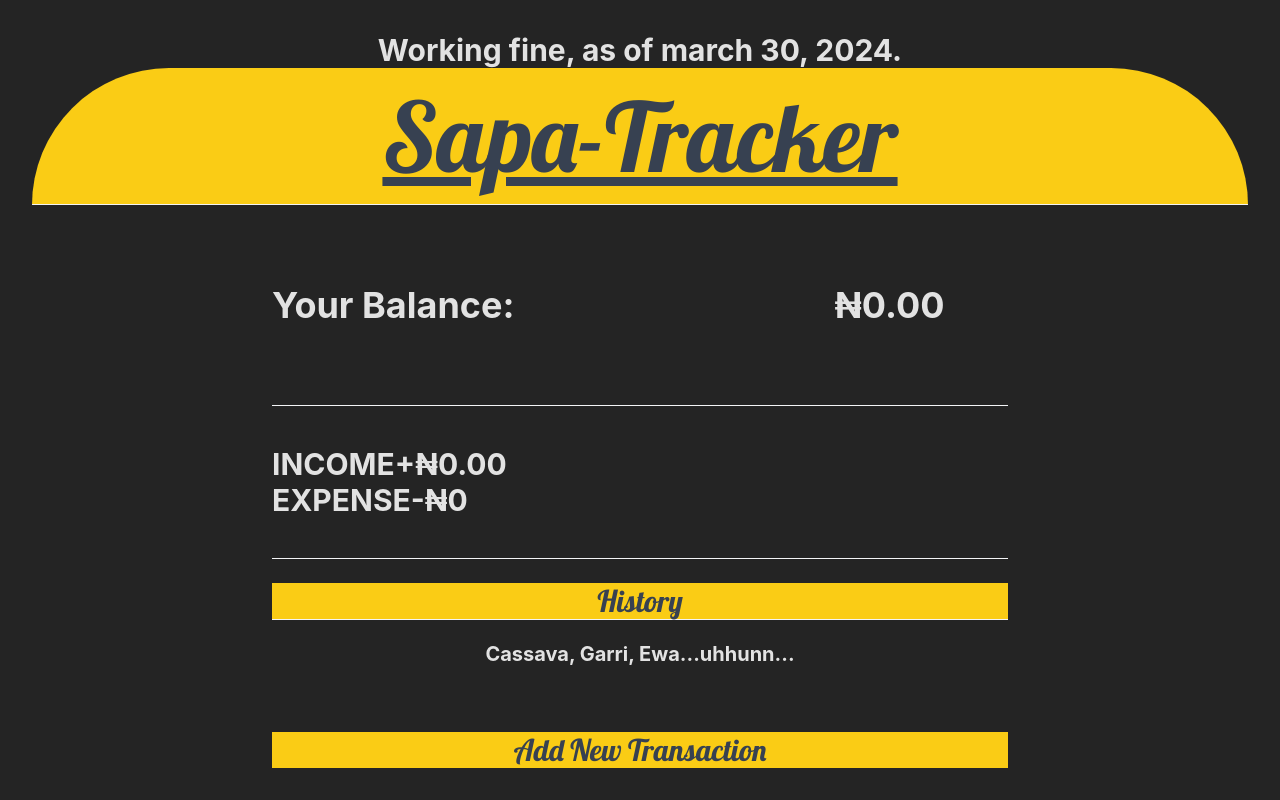
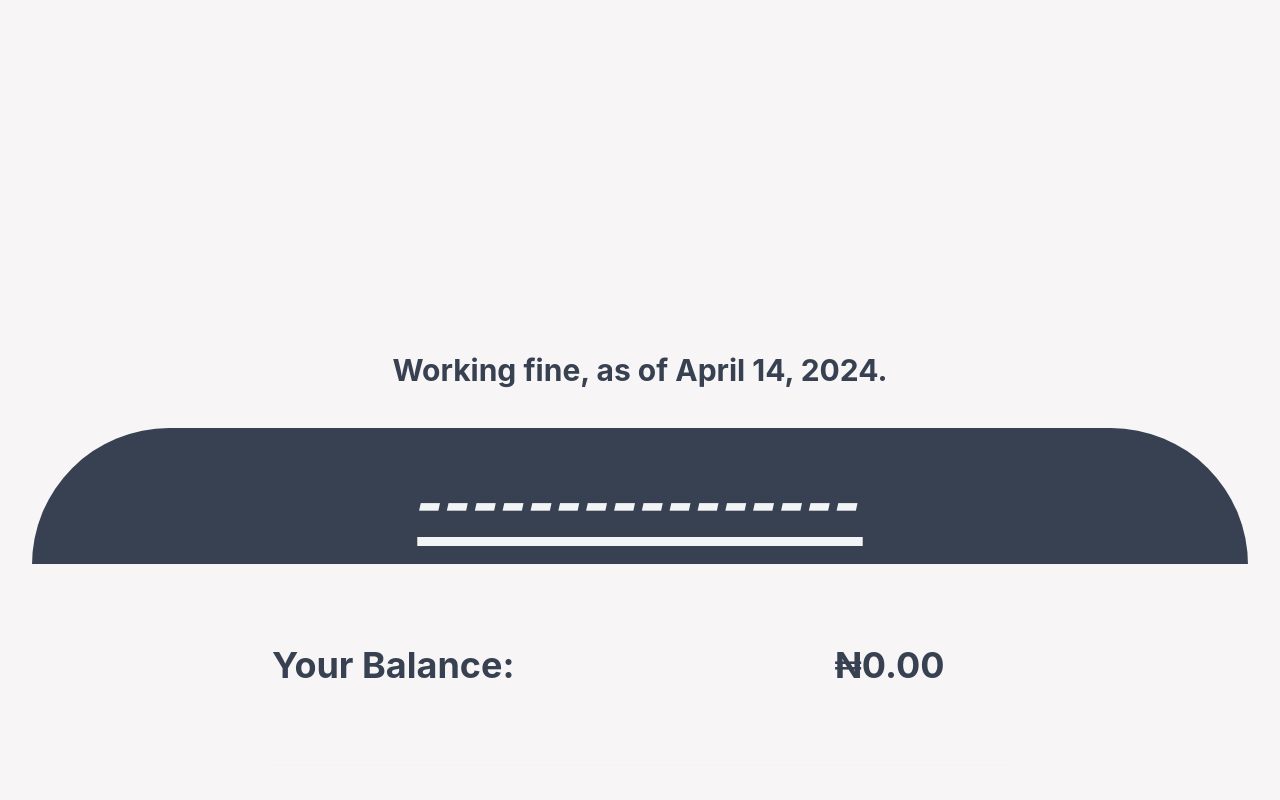
Before and after one commit to maximus-kai/sapatracker, a React (Vite) app: page / in a window 1280 px wide. Shown: the top 800 px of the page. Built offline with nearby package versions, Linux system fonts and the light colour scheme; a web font is replaced by a local one.

Commit message:
a few more tweats here and there with the color

```diff
--- a/src/App.jsx
+++ b/src/App.jsx
@@ -12,8 +12,8 @@ function App() {
   return (
     <GlobalProvider >
       <div>
-      <h5 className="text-grey-100 text-3xl font-bold ">
-        Working fine, as of march 30, 2024.
+      <h5 className="text-gray-700 text-3xl pt-80 pb-10 font-bold ">
+        Working fine, as of April 14, 2024.
           </h5>
           <Nav/>
           <Heading/>
--- a/src/Components/AddTransaction.jsx
+++ b/src/Components/AddTransaction.jsx
@@ -21,9 +21,9 @@ export default function AddTransaction() {
         <br/>
         <h5 className="text-3xl
          mx-60
-       text-gray-700
+       text-gray-100
          font-body
-       bg-yellow-400
+       bg-gray-700
          mt-10
          font-bold ">
         Add New Transaction
@@ -32,7 +32,8 @@ export default function AddTransaction() {
       <input
           className='
           mt-10
-          px-60 py-5'
+          px-60 py-5
+          text-gray-700'
           label="Description"
           value = {text}
           onChange={(e)=> {setText(e.target.value)}}
@@ -41,6 +42,7 @@ export default function AddTransaction() {
         <div >
           <h5 className="
           text-3xl
+          text-gray-700
           font-bold ">
         Amount
            </h5>
@@ -48,6 +50,7 @@ export default function AddTransaction() {
           className='
           mt-10
           px-60
+          text-gray-700
           py-5'
             value = {amount}
             onChange={(e)=> {setAmount(e.target.value) }}
@@ -57,8 +60,8 @@ export default function AddTransaction() {
         py-5
         mt-10
         px-60
-        bg-yellow-400
-        text-gray-700
+        bg-gray-700
+        text-gray-100
         font-bold
         font-body
         text-3xl
--- a/src/Components/Balance.jsx
+++ b/src/Components/Balance.jsx
@@ -10,10 +10,10 @@ const Balance = () => {
 
 
   return (
-    <div className='mx-60'>
+    <div className='mx-60 text-gray-700'>
 
     <div className='flex justify-left'>
-            <h4 className="text-4xl ml-50 mt-20 font-bold ">
+            <h4 className="text-4xl ml-50  mt-20 font-bold ">
             Your Balance:
            </h4>
            <h4 className="text-4xl ml-80 mt-20 font-bold ">
--- a/src/Components/Heading.jsx
+++ b/src/Components/Heading.jsx
@@ -3,15 +3,16 @@ import React from "react";
 const Heading = () => {
   return (
     <h6 className="text-8xl
-     bg-yellow-400
+     bg-gray-700
       rounded-t-full
-       text-gray-700
+       text-gray-100
        font-body
        font-bold
         py-5 border-b
          border-gray-100
          underline ">
-      Sapa-Tracker
+      {/* Sapa-Tracker */}
+      ----------------
     </h6>
   );
 };
--- a/src/Components/History.jsx
+++ b/src/Components/History.jsx
@@ -17,15 +17,15 @@ const History = ({Transaction}) => {
   return (<>
   <div className='flex justify-evenly p-2 border-gray-500 border-t border-b mx-60'>
 
-            <button className= ' text-2xl border-gray-200'
+            <button className= ' text-2xl text-gray-700 border-gray-200'
         onClick={()=>deleteTransaction(Transaction.id)}
         >X
               </button>
 
-        <h5 className="text-gray-300 text-2xl font-bold ">
+        <h5 className="text-gray-700 text-2xl font-bold ">
           {Transaction.description}
           </h5>
-          <h6 className="text-2xl font-bold " color = {TheColor} >
+          <h6 className="text-2xl text-gray-700 font-bold " color = {TheColor} >
           {sign}₦{Math.abs(Transaction.something)}
           </h6>
 
--- a/src/Components/HistoryList.jsx
+++ b/src/Components/HistoryList.jsx
@@ -8,7 +8,7 @@ export default function HistoryList() {
         <>
         <br/>
         <h4 className="text-3xl
-          bg-yellow-400
+          bg-gray-700
             mx-60
           text-gray-700
             font-body
@@ -24,7 +24,7 @@ export default function HistoryList() {
             (<History key = {eachTransaction.id} Transaction = {eachTransaction} />)
             )
           }
-           <h6 className="text-xl font-bold mt-5 ">
+           <h6 className="text-xl text-gray-700 font-bold mt-5 ">
            Cassava, Garri, Ewa...uhhunn...
           </h6>
         </div>
--- a/src/Components/Summary.jsx
+++ b/src/Components/Summary.jsx
@@ -13,7 +13,7 @@ const Summary = () => {
 
   return (
     <div>
-        <div className='mt-20 mx-60 py-10 border-t border-b  border-gray-100'>
+        <div className='mt-20 mx-60 text-gray-700 py-10 border-t border-b  border-gray-100'>
           <div className='flex justify-left'>
           <h5 className="text-3xl ml-30 font-bold ">
           INCOME
--- a/src/index.css
+++ b/src/index.css
@@ -12,7 +12,7 @@
 
   color-scheme: light dark;
   color: rgba(255, 255, 255, 0.87);
-  background-color: #242424;
+  background-color: #f7f5f5;
 
   font-synthesis: none;
   text-rendering: optimizeLegibility;
```
